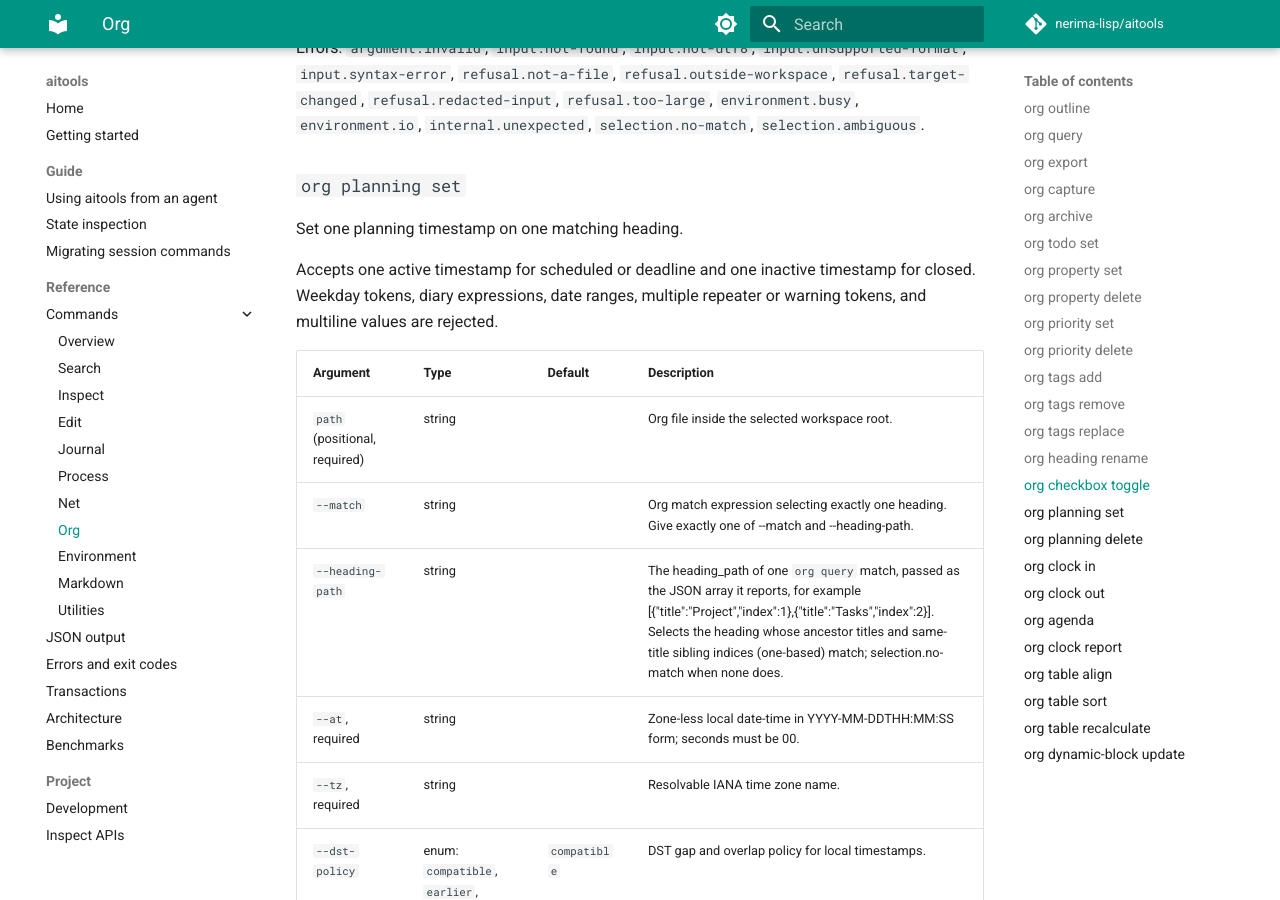
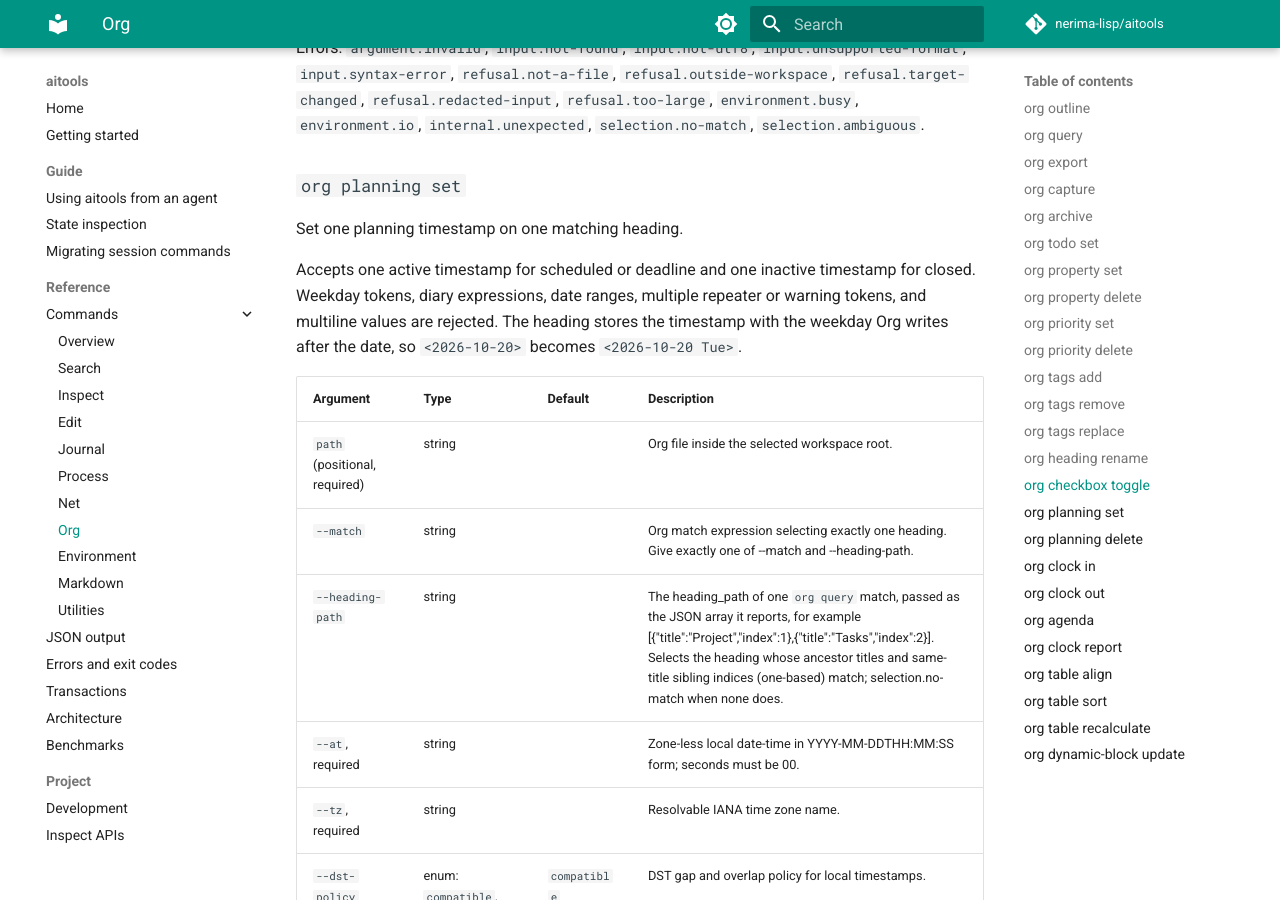
Before and after one commit to nerima-lisp/aitools, an MkDocs documentation site: the page built from docs/src/reference/commands/org.md, in a window 1280 px wide and 900 px high, scrolled down 20826 px. Built offline with MkDocs 1.6.1 and Material for MkDocs 9.7.7, drawn with Linux system fonts in a browser that asks for light colours; comment, search, counter and statistics services are not loaded.

Commit message:
fix(org): store planning weekdays and archive CLOSED-first headings
org planning set now stores and reports the timestamp with the weekday Org
writes after the date, for example <2026-10-20> as <2026-10-20 Tue>. Input
that already carries a weekday stays rejected, as the command contract says.
The weekday helper is shared with the archive timestamp formatter.

org archive failed with internal.unexpected on a DONE heading whose planning
line starts with CLOSED:. The fix is in cl-org-kit v0.3.3; the specs that need
it pass against that kit and fail against the current v0.3.2 pin until the pin
is bumped. The e2e expectations that pinned the old weekday-less output are
updated, and e2e cases cover the archive, todo set, and planning delete paths.

```diff
--- a/docs/src/reference/commands/org.md
+++ b/docs/src/reference/commands/org.md
@@ -421,7 +421,7 @@ Errors: `argument.invalid`, `input.not-found`, `input.not-utf8`, `input.unsuppor
 
 Set one planning timestamp on one matching heading.
 
-Accepts one active timestamp for scheduled or deadline and one inactive timestamp for closed. Weekday tokens, diary expressions, date ranges, multiple repeater or warning tokens, and multiline values are rejected.
+Accepts one active timestamp for scheduled or deadline and one inactive timestamp for closed. Weekday tokens, diary expressions, date ranges, multiple repeater or warning tokens, and multiline values are rejected. The heading stores the timestamp with the weekday Org writes after the date, so `<2026-10-20>` becomes `<2026-10-20 Tue>`.
 
 | Argument | Type | Default | Description |
 |---|---|---|---|
```
Also changed, not shown: CHANGELOG.md, 14 other files.
